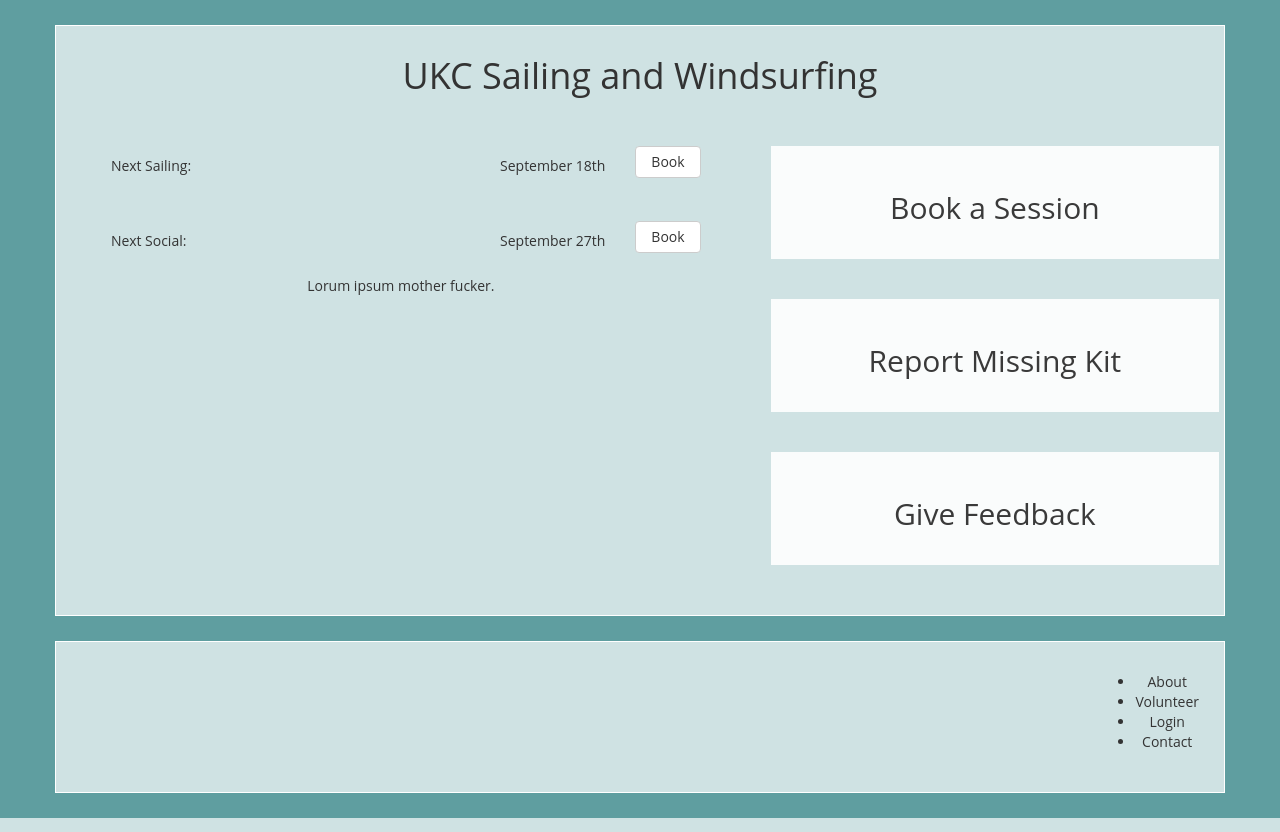
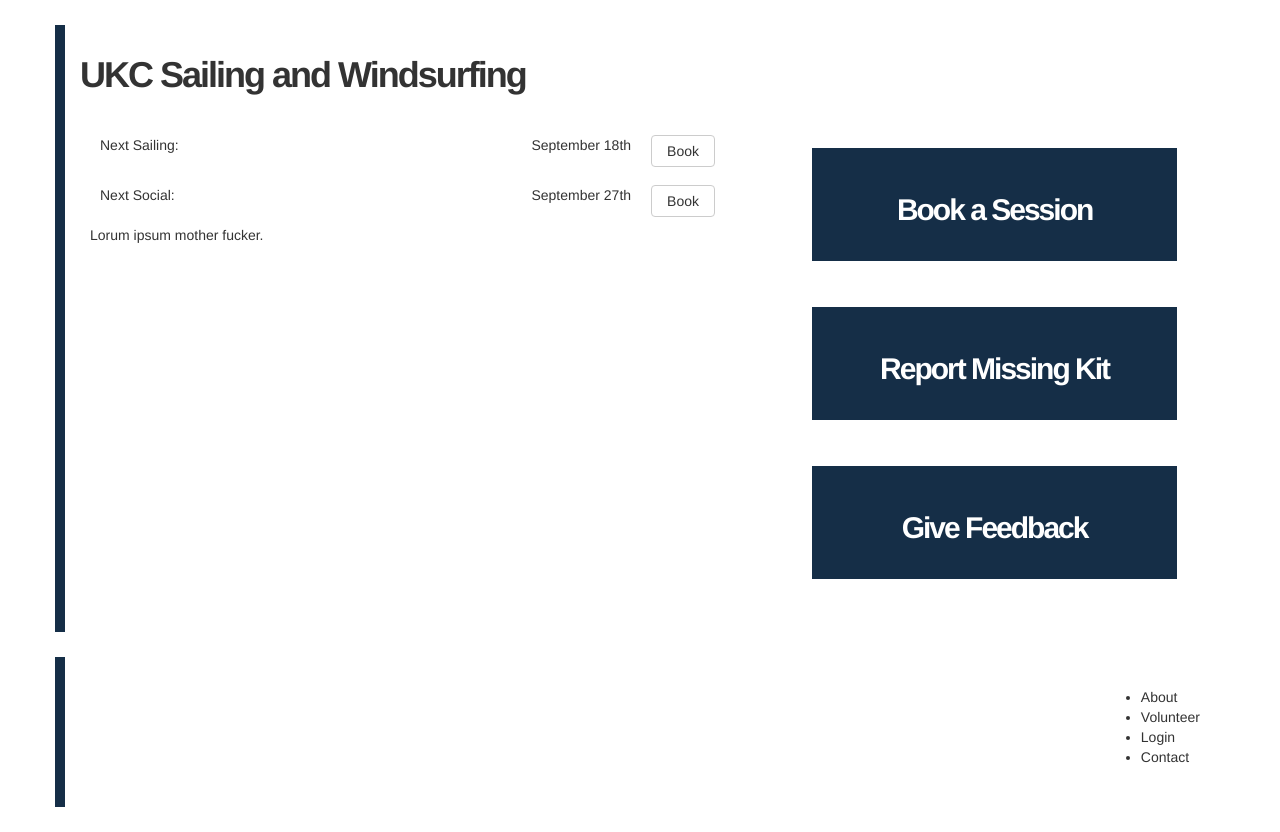
Before and after one commit to psedge/ukcswc.org, a Python web app: template frontend/templates/index.html in a window 1280 px wide. Run offline with Jinja, Linux system fonts and the light colour scheme; the template is opened without the code that fills it, so the values that code supplies are empty; style sheets or scripts are compiled from the project's sources; some libraries are stand-ins or nearby versions.

Commit message:
Restyling

```diff
--- a/assets/less/main.less
+++ b/assets/less/main.less
@@ -1,9 +1,10 @@
+
+
 html, body {
   margin: 0;
   padding: 0;
-  font-family: "Open Sans", sans-serif;
-  background: #5F9EA0;
-  text-align: center;
+  font-family: "Neuzeit","Helvetica Neue",Helvetica,Arial,sans-serif;
+  background: white;
 }
 
 div {
@@ -12,13 +13,19 @@ div {
 
 div.container {
   background-color: rgba(255,255,255,0.7);
-  border: 1px solid white;
+  border-left: 10px solid #152E47;
   margin: 25px auto;
+
+}
+
+.fucking-say-it {
+  letter-spacing: -2px;
+  font-weight: bold;
 }
 
 div.next-event {
   display: block;
-  height: 75px;
+  height: 50px;
 
   span.title {
     float: left;
@@ -33,25 +40,25 @@ div.next-event {
   button {
     display: block;
     float: right;
-    padding: 5px 15px
+    padding: 5px 15px;
+    margin-left: 20px;
   }
 
-  * {
-    padding: 10px;
-    margin: 10px;
-  }
 }
 
 div.advert-link {
   display: block;
   padding: 25px 0;
-  background-color: rgba(255,255,255,0.9);
+  background-color: #152E47;
   text-decoration: none;
-  color: #3a3a3a;
+  text-align:center;
+  color: white;
   margin: 20px;
+  border: 3px solid white;
 }
 
 div.advert-link:hover {
-  background-color: #3a3a3a;
-  color: white;
+  background-color: white;
+  border: 3px solid #152E47;
+  color: #152E47;
 }
--- a/frontend/templates/index.html
+++ b/frontend/templates/index.html
@@ -10,7 +10,7 @@
 <body>
 
 <div class="container">
-    <h1>UKC Sailing and Windsurfing</h1>
+    <h1 class="fucking-say-it">UKC Sailing and Windsurfing</h1>
 
     <div class="row">
         <div class="col-xs-12 col-md-7">
@@ -30,18 +30,18 @@
 
         <div class="col-xs-12 col-md-5">
             <a href="/book">
-                <div class="advert-link col-xs-12">
-                    <h2>Book a Session</h2>
+                <div class="advert-link col-xs-10 pull-right">
+                    <h2 class="fucking-say-it">Book a Session</h2>
                 </div>
             </a>
             <a href="/reportkit">
-                <div class="advert-link col-xs-12">
-                    <h2>Report Missing Kit</h2>
+                <div class="advert-link col-xs-10 pull-right">
+                    <h2 class="fucking-say-it">Report Missing Kit</h2>
                 </div>
             </a>
             <a href="/feedback">
-                <div class="advert-link col-xs-12">
-                    <h2>Give Feedback</h2>
+                <div class="advert-link col-xs-10 pull-right">
+                    <h2 class="fucking-say-it">Give Feedback</h2>
                 </div>
             </a>
         </div>
```
